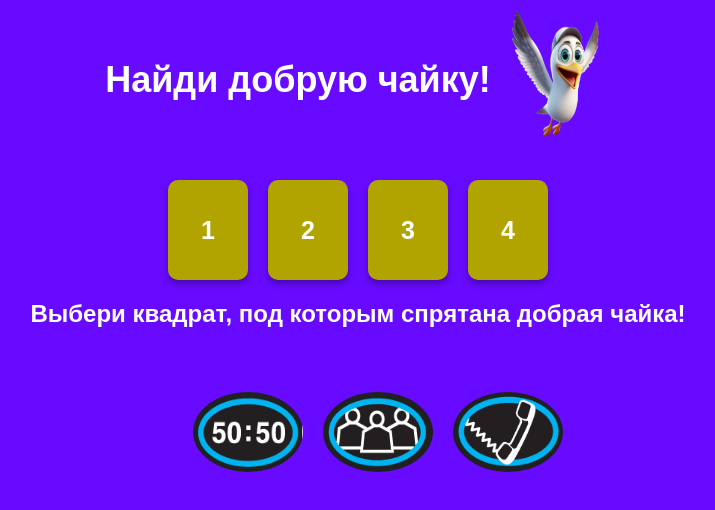
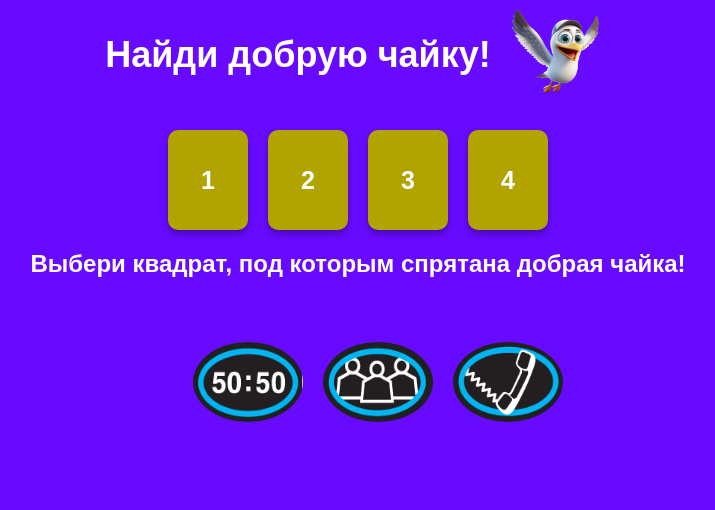
Before and after one commit to rudenko-vl/seagull_game, a plain HTML site: page index.html in a window 1280 px wide. Shown: the whole page, without its empty margins (282-997 px from the left). Drawn offline with nearby package versions, Linux system fonts and the light colour scheme.

Commit message:
fixed header img

```diff
--- a/style.css
+++ b/style.css
@@ -38,12 +38,10 @@ img {
 
 .header-img {
     width: 80px;
-    height: 100px;
   }
   @media screen and (min-width: 820px) {
     .header-img {
         width: 100px;
-        height: 150px;
       }
 }
 
```
